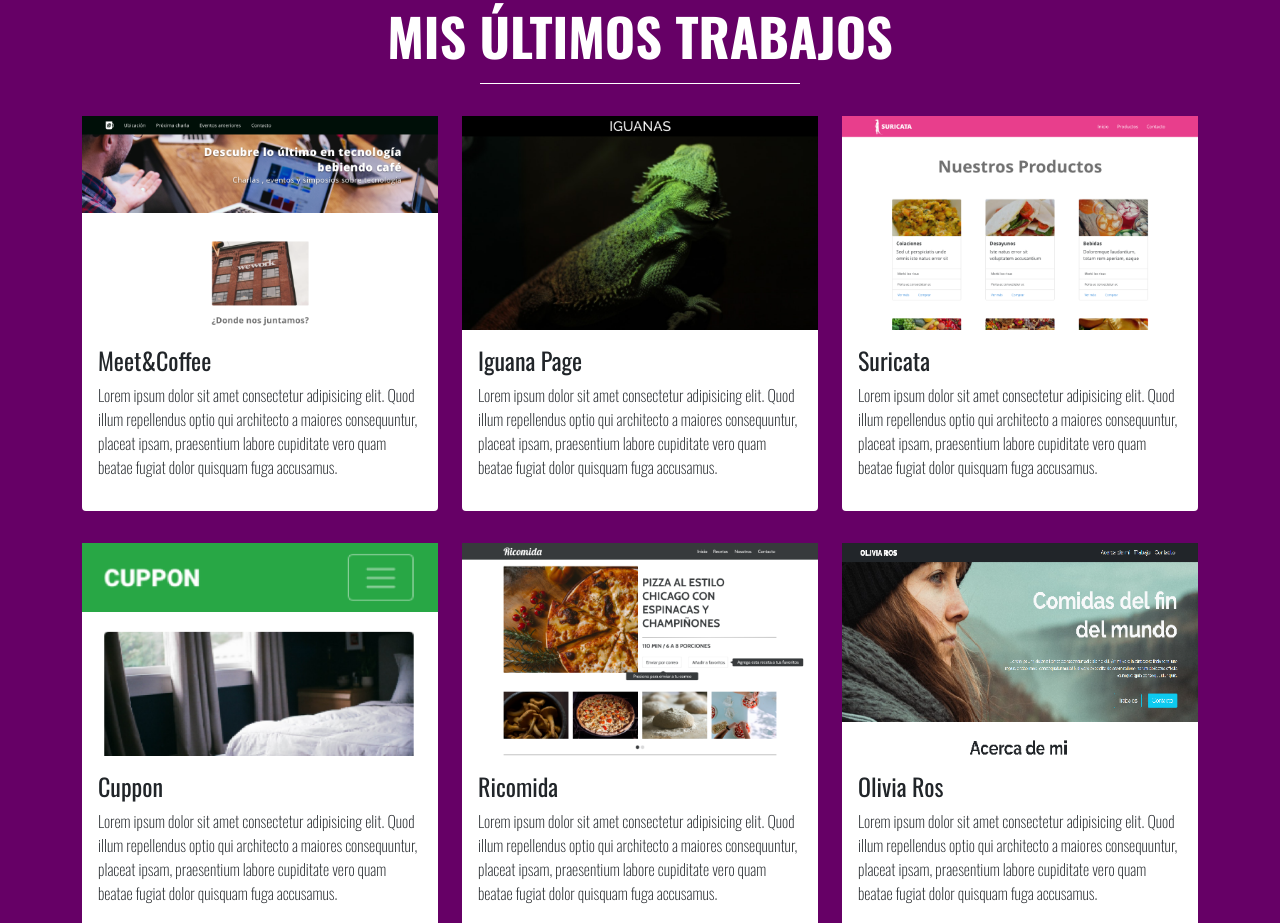
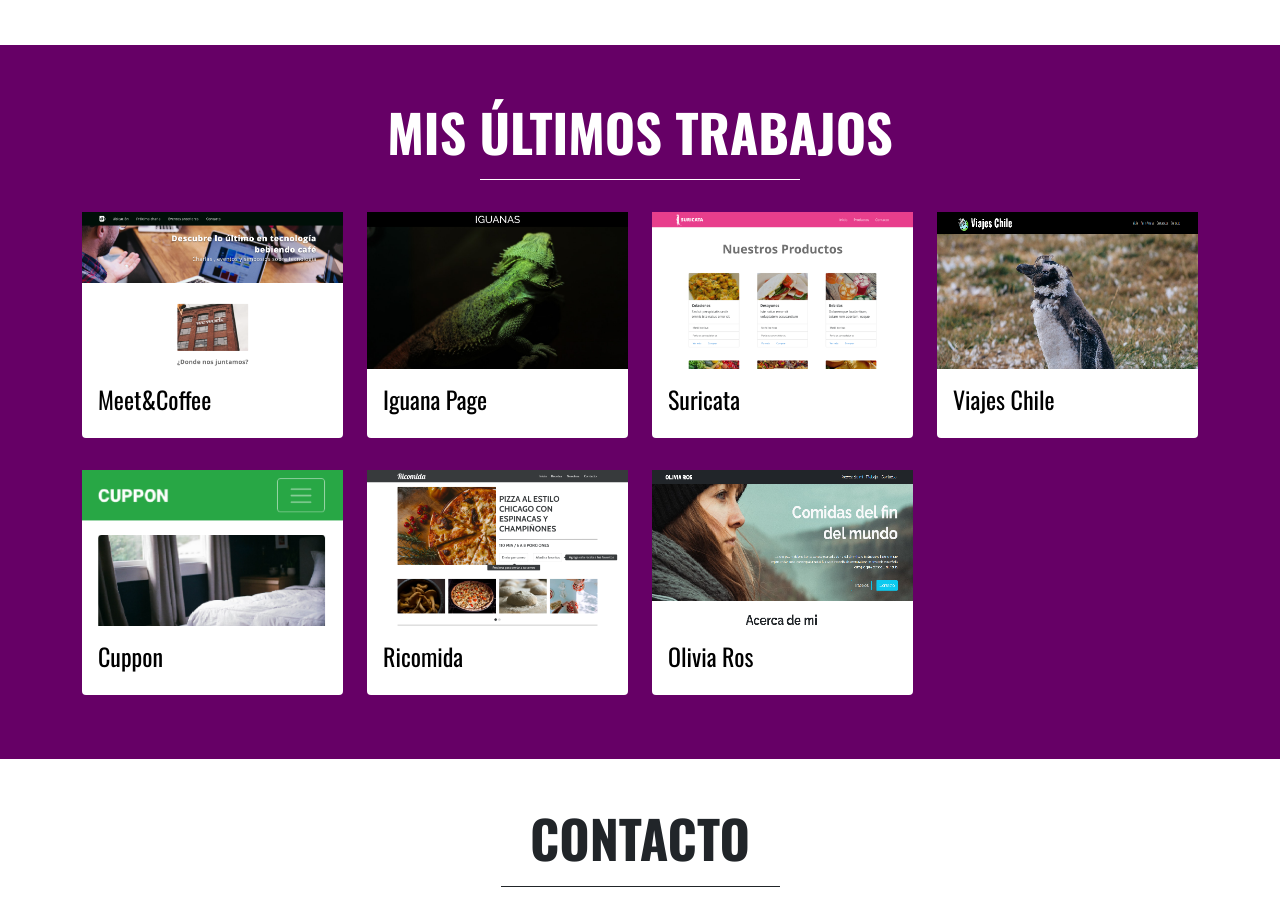
Before and after one commit to Leograterol/Portafolio, a plain HTML site: page index.html in a window 1280 px wide. Shown: the part 1877-2800 px from the top of the page. Drawn offline with nearby package versions, Linux system fonts and the light colour scheme.

Commit message:
another work added

```diff
--- a/assets/css/styles.css
+++ b/assets/css/styles.css
@@ -12,7 +12,7 @@ body {
     background-color: #660066;
     position: fixed;
     width: 100vw;
-    z-index: 1;
+    z-index: 3 !important;
 }
 
 .navbar-brand {
@@ -30,6 +30,9 @@ body {
     background-position: center;
     height: 100vh;
     position: relative;
+    overflow: hidden;
+    position: relative;
+    top: 5rem;
 }
 
 #hero-section div {
@@ -63,6 +66,7 @@ body {
     color: #373a3c;
     font-family: "Open Sans";
     line-height: 3;
+    margin-top: 9rem;
 }
 
 /*mi experiencia*/
@@ -98,6 +102,10 @@ body {
     font-size: 52px;
 }
 
+#trabajos h4{
+    color: black;
+}
+
 /*contacto*/
 
 #contacto h1{
--- a/assets/js/script.js
+++ b/assets/js/script.js
@@ -7,9 +7,9 @@ $(document).ready(function () {
 
         $('html, body').animate(
           {
-            scrollTop: $(hash).offset().top-50
+            scrollTop: $(hash).offset().top-80
           },
-          1500);
+          700);
       }
     });
   });
--- a/index.html
+++ b/index.html
@@ -64,7 +64,7 @@
     </header>
 
 
-    <section id="sobre-mi" class="pt-5 container d-none d-sm-block">
+    <section id="sobre-mi" class=" container d-none d-sm-block">
         <div>
 
             <h4 class="text-center fw-bold">
@@ -138,61 +138,63 @@
         <div class="container">
 
             <div class="row">
-                <div class="col-12 col-sm-4 my-3">
+                <div class="col-12 col-sm-3 my-3">
                     <div class="card border-0">
 
                         <img src="assets/img/meet_coffee.png" class="img-top">
 
                         <div class="card-body">
-                            <h4 class="card-title"> Meet&Coffee</h4>
-                            <p class="card-text fw-light">
-                                Lorem ipsum dolor sit amet consectetur adipisicing elit. Quod illum repellendus optio
-                                qui architecto a maiores consequuntur, placeat ipsam, praesentium labore cupiditate vero
-                                quam beatae fugiat dolor quisquam fuga accusamus.
-                            </p>
-                            <div>
-
-                            </div>
+                            <a href="https://leograterol.github.io/Meet-coffee/" target="_blank"
+                                rel="noopener noreferrer" class="text-decoration-none">
+                                <h4 class="card-title"> Meet&Coffee</h4>
+                            </a>
 
                         </div>
                     </div>
                 </div>
 
-                <div class="col-12 col-sm-4 my-3">
+                <div class="col-12 col-sm-3 my-3">
                     <div class="card border-0">
 
                         <img src="assets/img/iguana_page.png" class="img-top">
 
                         <div class="card-body">
-                            <h4 class="card-title"> Iguana Page</h4>
-                            <p class="card-text fw-light">
-                                Lorem ipsum dolor sit amet consectetur adipisicing elit. Quod illum repellendus optio
-                                qui architecto a maiores consequuntur, placeat ipsam, praesentium labore cupiditate vero
-                                quam beatae fugiat dolor quisquam fuga accusamus.
-                            </p>
-                            <div>
-
-                            </div>
+                            <a href="https://leograterol.github.io/Meet-coffee/" target="_blank"
+                                rel="noopener noreferrer" class="text-decoration-none">
+                                <h4 class="card-title"> Iguana Page</h4>
+                            </a>
 
                         </div>
                     </div>
                 </div>
 
-                <div class="col-12 col-sm-4 my-3">
+                <div class="col-12 col-sm-3 my-3">
                     <div class="card border-0">
 
                         <img src="assets/img/suricata.png" class="img-top">
 
                         <div class="card-body">
-                            <h4 class="card-title"> Suricata</h4>
-                            <p class="card-text fw-light">
-                                Lorem ipsum dolor sit amet consectetur adipisicing elit. Quod illum repellendus optio
-                                qui architecto a maiores consequuntur, placeat ipsam, praesentium labore cupiditate vero
-                                quam beatae fugiat dolor quisquam fuga accusamus.
-                            </p>
-                            <div>
+                            <a href="https://leograterol.github.io/suricata/" target="_blank" rel="noopener noreferrer"
+                                class="text-decoration-none">
+                                <h4 class="card-title"> Suricata</h4>
+                            </a>
 
-                            </div>
+
+                        </div>
+                    </div>
+                </div>
+
+                <div class="col-12 col-sm-3 my-3">
+                    <div class="card border-0">
+
+                        <img src="assets/img/Sin título.png" class="img-top">
+
+                        <div class="card-body">
+                            <a href="https://leograterol.github.io/viajes-chile/" target="_blank"
+                                rel="noopener noreferrer" class="text-decoration-none">
+                                <h4 class="card-title"> Viajes Chile</h4>
+                            </a>
+
 
                         </div>
                     </div>
@@ -200,61 +202,48 @@
             </div>
 
             <div class="row">
-                <div class="col-12 col-sm-4 my-3">
+                <div class="col-12 col-sm-3 my-3">
                     <div class="card border-0">
 
                         <img src="assets/img/cuppon.png" class="img-top">
 
                         <div class="card-body">
-                            <h4 class="card-title"> Cuppon</h4>
-                            <p class="card-text fw-light">
-                                Lorem ipsum dolor sit amet consectetur adipisicing elit. Quod illum repellendus optio
-                                qui architecto a maiores consequuntur, placeat ipsam, praesentium labore cupiditate vero
-                                quam beatae fugiat dolor quisquam fuga accusamus.
-                            </p>
-                            <div>
+                            <a href="https://leograterol.github.io/Cuppon/" target="_blank"
+                                rel="noopener noreferrer" class="text-decoration-none">
+                                <h4 class="card-title"> Cuppon</h4>
+                            </a>
 
-                            </div>
 
                         </div>
                     </div>
                 </div>
 
-                <div class="col-12 col-sm-4 my-3">
+                <div class="col-12 col-sm-3 my-3">
                     <div class="card border-0">
 
                         <img src="assets/img/ricomida.png" class="img-top">
 
                         <div class="card-body">
+                            <a href="https://leograterol.github.io/Ricomida/" target="_blank"
+                            rel="noopener noreferrer" class="text-decoration-none">
                             <h4 class="card-title"> Ricomida</h4>
-                            <p class="card-text fw-light">
-                                Lorem ipsum dolor sit amet consectetur adipisicing elit. Quod illum repellendus optio
-                                qui architecto a maiores consequuntur, placeat ipsam, praesentium labore cupiditate vero
-                                quam beatae fugiat dolor quisquam fuga accusamus.
-                            </p>
-                            <div>
-
-                            </div>
+                        </a>
 
                         </div>
                     </div>
                 </div>
 
-                <div class="col-12 col-sm-4 my-3">
+                <div class="col-12 col-sm-3 my-3">
                     <div class="card border-0">
 
                         <img src="assets/img/olivia_ros.png" class="img-top">
 
                         <div class="card-body">
+                            <a href="https://leograterol.github.io/Olivia-ros/" target="_blank"
+                            rel="noopener noreferrer" class="text-decoration-none">
                             <h4 class="card-title"> Olivia Ros</h4>
-                            <p class="card-text fw-light">
-                                Lorem ipsum dolor sit amet consectetur adipisicing elit. Quod illum repellendus optio
-                                qui architecto a maiores consequuntur, placeat ipsam, praesentium labore cupiditate vero
-                                quam beatae fugiat dolor quisquam fuga accusamus.
-                            </p>
-                            <div>
+                        </a>
 
-                            </div>
 
                         </div>
                     </div>
```
Also changed, not shown: assets/img/Sin título.png (added).
